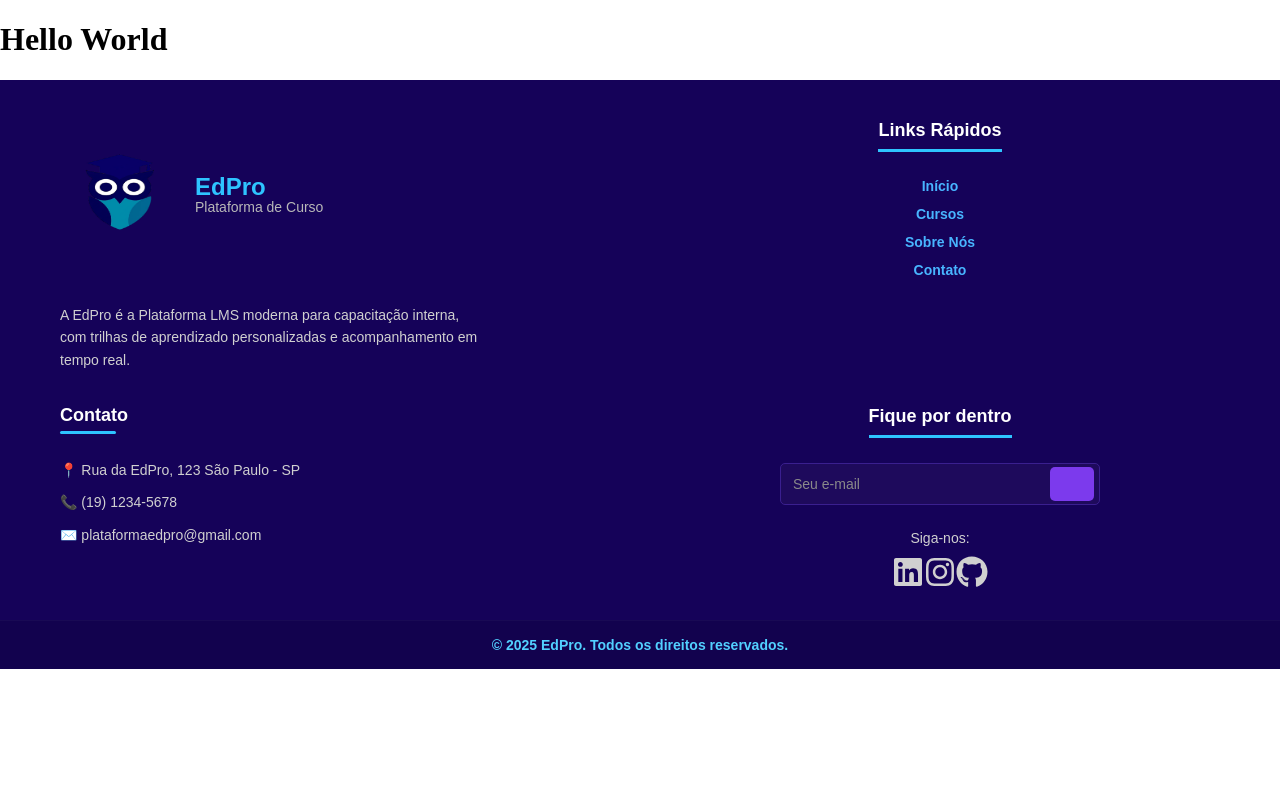
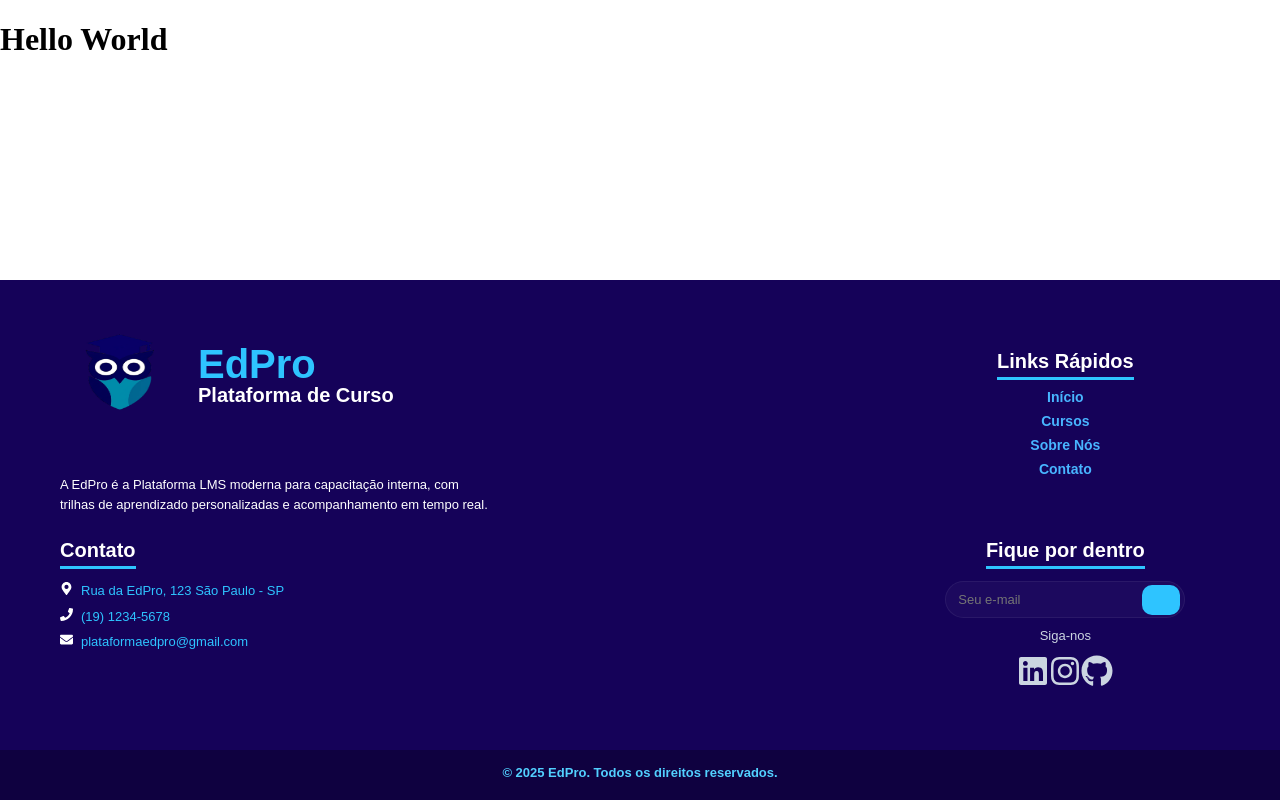
Before and after one commit to souzabweatriz/EdPro-FrontEnd, a Next.js app: page / in a window 1280 px wide. Built offline with nearby package versions, Linux system fonts and the light colour scheme.

Commit message:
feat: end of footer
We've enhanced the footer component with an improved structure, added contact icons, and reorganized the sections for greater clarity. We've updated the Footer.module.css file to a modern, fixed layout with refined spacing, typography, and color scheme.

```diff
--- a/src/app/components/Footer/Footer.jsx
+++ b/src/app/components/Footer/Footer.jsx
@@ -3,7 +3,14 @@ import styles from "./Footer.module.css";
 import Link from "next/link";
 import { useState } from "react";
 import Image from "next/image";
-import { FaLinkedin, FaInstagram, FaGithub } from "react-icons/fa";
+import {
+  FaLinkedin,
+  FaInstagram,
+  FaGithub,
+  FaMapMarkerAlt,
+  FaPhone,
+  FaEnvelope,
+} from "react-icons/fa";
 import { IconContext } from "react-icons";
 
 export default function Footer() {
@@ -37,17 +44,31 @@ export default function Footer() {
             real.
           </p>
           <div className={styles.sectionContact}>
-            <h4 className={styles.title}>Contato</h4>
+            <h4 className={styles.titleContact}>Contato</h4>
+            <div className={styles.contactLine}></div>
             <div className={styles.contactInfo}>
-              <p>📍 Rua da EdPro, 123 São Paulo - SP</p>
-              <p>📞 (19) 1234-5678</p>
-              <p>✉️ plataformaedpro@gmail.com</p>
+              <p>
+                <FaMapMarkerAlt
+                  style={{ marginRight: "8px", color: "#ffffff" }}
+                />
+                Rua da EdPro, 123 São Paulo - SP
+              </p>
+              <p>
+                <FaPhone style={{ marginRight: "8px", color: "#ffffff" }} />
+                (19) 1234-5678
+              </p>
+              <p>
+                <FaEnvelope style={{ marginRight: "8px", color: "#ffffff" }} />
+                plataformaedpro@gmail.com
+              </p>
             </div>
           </div>
         </div>
 
         <div className={styles.section}>
+          <div className={styles.contentt}>
             <h4 className={styles.title}>Links Rápidos</h4>
+            <div className={styles.linkline}></div>
             <ul className={styles.links}>
               <li>
                 <Link href="/">Início</Link>
@@ -62,10 +83,10 @@ export default function Footer() {
                 <Link href="/contato">Contato</Link>
               </li>
             </ul>
-        </div>
 
             <div className={styles.newsletter}>
-          <h4>Fique por dentro</h4>
+              <h4 className={styles.title}>Fique por dentro</h4>
+              <div className={styles.letterline}></div>
               <form onSubmit={handleSubmit} className={styles.emailForm}>
                 <input
                   type="email"
@@ -78,9 +99,11 @@ export default function Footer() {
               </form>
 
               <div className={styles.social}>
-            <p>Siga-nos:</p>
+                <p>Siga-nos</p>
                 <div className={styles.socialIcons}>
-              <IconContext.Provider value={{ className: "edpro-social__icon" }}>
+                  <IconContext.Provider
+                    value={{ className: "edpro-social__icon" }}
+                  >
                     <div className="icons">
                       <a
                         href="https://www.linkedin.com/search/results/all/?fetchDeterministicClustersOnly=true&heroEntityKey=urn%3Ali%3Aorganization%3A83329387&keywords=escola%20senai%20valinhos%20%7C%20senai%20s%C3%A3o%20paulo&origin=RICH_QUERY_TYPEAHEAD_HISTORY&position=0&searchId=3f1a2b1c-95a9-4862-abf7-b4263b1989b3&sid=J-X&spellCorrectionEnabled=true"
@@ -106,6 +129,8 @@ export default function Footer() {
               </div>
             </div>
           </div>
+        </div>
+      </div>
       <div className={styles.copyright}>
         <p>&copy; 2025 EdPro. Todos os direitos reservados.</p>
       </div>
--- a/src/app/components/Footer/Footer.module.css
+++ b/src/app/components/Footer/Footer.module.css
@@ -2,23 +2,28 @@
     background-color: #150259;
     color: #ffffff;
     font-family: Arial, Helvetica, sans-serif;
-    padding: 40px 0 0 0;
+    width: 100%;
+    height: 65%;
+    position: fixed;
+    bottom: 0;
+    left: 0;
+    z-index: 1000;
+    padding: 20px 0 0 0;
 }
 
 .content {
     max-width: 1200px;
     margin: 0 auto;
-    padding: 40px 24px 20px;
     display: grid;
-    grid-template-columns: 1.6fr 1fr 1fr;
-    gap: 40px;
+    grid-template-columns: 3.5fr 3fr 0.2fr;
     align-items: start;
+    padding: 0 20px;
 }
 
 .company {
     display: flex;
     flex-direction: column;
-    gap: 20px;
+    gap: 12px;
 }
 
 .logoSection {
@@ -37,15 +42,16 @@
 
 .logoSection p {
     margin: 0;
-    font-size: 14px;
-    color: #cbd5e1;
+    font-size: 20px;
+    font-weight: 800;
+    color: #ffffff;
 }
 
 .description {
-    font-size: 14px;
-    line-height: 1.6;
-    color: #d0d6ea;
-    max-width: 420px;
+    font-size: 13px;
+    line-height: 1.5;
+    color: #ffffff;
+    max-width: 430px;
 }
 
 .section,
@@ -53,45 +59,74 @@
 .newsletter {
     display: flex;
     flex-direction: column;
-    gap: 12px;
+    gap: 4px;
+}
+
+.section {
+    margin-top: 50px;
+    align-items: flex-end;
+    text-align: center;
+    display: flex;
+    flex-direction: column;
+    gap: 20px;
+    margin-left: 150px;
+}
+
+.titleContact {
+    font-size: 20px;
+    font-weight: 700;
+    margin: 0 0 4px 0;
+    color: #ffffff;
+    display: inline-block;
+    padding-bottom: 4px;
+    text-align: left;
+    border-bottom: 3px solid #2ec4ff;
+    width: fit-content;
 }
 
 .title {
-    font-size: 18px;
+    font-size: 20px;
     font-weight: 700;
-    margin: 0 0 12px 0;
+    margin: 0 0 4px 0;
     color: #ffffff;
     display: inline-block;
-    padding-bottom: 8px;
+    padding-bottom: 4px;
+    text-align: center;
     border-bottom: 3px solid #2ec4ff;
 }
 
 .contactInfo {
     display: flex;
     flex-direction: column;
-    gap: 10px;
+    gap: 6px;
 }
 
 .contactInfo p {
     margin: 0;
-    font-size: 14px;
-    color: #cbd5e1;
-    line-height: 1.6;
+    font-size: 13px;
+    color: #2ec4ff;
+    line-height: 1.5;
+}
+
+.icons {
+    color: #2ec4ff;
 }
 
 .links {
     list-style: none;
     padding: 0;
     margin: 0;
+    font-size: 20px;
     display: flex;
     flex-direction: column;
-    gap: 12px;
+    gap: 1px;
+    text-align: center;
 }
 
 .links li a {
     color: #48b5ff;
     text-decoration: none;
-    font-size: 16px;
+    font-size: 14px;
     font-weight: 600;
     transition: color 0.25s ease, transform 0.15s ease;
 }
@@ -101,48 +136,45 @@
     transform: translateX(3px);
 }
 
-.newsletter h4 {
-    font-size: 18px;
+.newsletter {
+    align-items: center;
+    text-align: center;
+    margin-top: 60px;
+}
+
+.title2 {
+    font-size: 16px;
     font-weight: 700;
-    margin: 0 0 8px 0;
+    margin: 0 0 6px 0;
 }
 
 .emailForm {
     display: block;
     position: relative;
     width: 100%;
-    max-width: 320px;
+    max-width: 280px;
+    margin-left: auto;
 }
 
 .emailForm input {
     width: 100%;
-    padding: 12px 54px 12px 14px;
-    /* espaço para botão à direita */
+    padding: 10px 50px 10px 12px;
     border: 1px solid rgba(255, 255, 255, 0.06);
     border-radius: 22px;
     background-color: rgba(255, 255, 255, 0.03);
     color: #dbeafe;
-    font-size: 14px;
+    font-size: 13px;
     outline: none;
     transition: box-shadow 0.18s ease, border-color 0.18s ease;
 }
 
-.emailForm input::placeholder {
-    color: #94a3b8;
-}
-
-.emailForm input:focus {
-    box-shadow: 0 0 0 4px rgba(46, 196, 255, 0.06);
-    border-color: rgba(46, 196, 255, 0.35);
-}
-
 .emailForm button {
     position: absolute;
-    right: 6px;
+    right: 5px;
     top: 50%;
     transform: translateY(-50%);
-    width: 44px;
-    height: 34px;
+    width: 38px;
+    height: 30px;
     padding: 0;
     border-radius: 10px;
     border: none;
@@ -160,24 +192,27 @@
 .social {
     display: flex;
     flex-direction: column;
-    gap: 10px;
-    margin-top: 8px;
+    gap: 12px;
+    margin-top: 6px;
+    align-items: center;
 }
 
 .social p {
     margin: 0;
-    font-size: 14px;
+    font-size: 13px;
     color: #cbd5e1;
+    text-align: center;
 }
 
 .socialIcons {
     display: flex;
     gap: 40px;
     align-items: center;
+    justify-content: center;
 }
 
 .socialIcons :global(.edpro-social__icon) {
-    font-size: 26px;
+    font-size: 32px;
     color: #cbd5e1;
     transition: transform 0.18s ease, color 0.18s ease;
 }
@@ -188,273 +223,22 @@
 }
 
 .copyright {
-    text-align: center;
-    margin-top: 28px;
-    padding: 16px 0;
-    background: rgba(0, 0, 0, 0.12);
-    border-top: 1px solid rgba(255, 255, 255, 0.03);
+    position: fixed;
+    bottom: 0;
+    left: 0;
+    width: 100%;
+    margin: 0;
+    height: 50px;
+    padding: 8px 0;
+    background-color: #0F0140;
+    z-index: 1001;
 }
 
 .copyright p {
     margin: 0;
-    font-size: 14px;
+    font-size: 13px;
     color: #52d0ff;
     font-weight: 600;
-}
-
-
-
-.content {
-    max-width: 1200px;
-    margin: 0 auto;
-    padding: 0 20px;
-    display: grid;
-    grid-template-columns: repeat(auto-fit, minmax(250px, 1fr));
-    gap: 40px;
-}
-
-.company {
-    display: flex;
-    flex-direction: column;
-    gap: 20px;
-}
-
-.logoSection {
-    display: flex;
-    align-items: center;
-    gap: 15px;
-}
-
-.logoSection h3 {
-    margin: 0;
-    font-size: 24px;
-    font-weight: bold;
-}
-
-.logoSection p {
-    margin: 0;
-    font-size: 14px;
-    color: #b8b8b8;
-}
-
-.description {
-    font-size: 14px;
-    line-height: 1.6;
-    color: #d0d0d0;
-}
-
-.section,
-.sectionContact,
-.newsletter {
-    display: flex;
-    flex-direction: column;
-    gap: 15px;
-}
-
-.title {
-    font-size: 18px;
-    font-weight: 600;
-    margin: 0 0 10px 0;
-    color: #ffffff;
-}
-
-/* underline menor especificamente para o título da seção de contato */
-.sectionContact .title {
-    /* remover border padrão e usar pseudo-elemento para controlar comprimento */
-    border-bottom: none;
-    display: inline-block;
-    position: relative;
-    padding-bottom: 8px;
-}
-
-.sectionContact .title::after {
-    content: "";
-    position: absolute;
-    left: 0;
-    transform: none;
-    bottom: 0;
-    width: 56px;
-    /* comprimento da linha */
-    height: 3px;
-    /* espessura da linha */
-    background: #2ec4ff;
-    border-radius: 2px;
-}
-
-.contactInfo {
-    display: flex;
-    flex-direction: column;
-    gap: 10px;
-}
-
-.contactInfo p {
-    margin: 0;
-    font-size: 14px;
-    color: #d0d0d0;
-    line-height: 1.6;
-}
-
-.links {
-    list-style: none;
-    padding: 0;
-    margin: 0;
-    display: flex;
-    flex-direction: column;
-    gap: 10px;
-}
-
-.links li a {
-    color: #d0d0d0;
-    text-decoration: none;
-    font-size: 14px;
-    transition: color 0.3s ease;
-}
-
-.links li a:hover {
-    color: #ffffff;
-    text-decoration: underline;
-}
-
-.newsletter h4 {
-    font-size: 18px;
-    font-weight: 600;
-    margin: 0 0 10px 0;
-}
-
-.newsletter h4 {
-    display: inline-block;
-    padding-bottom: 8px;
-    border-bottom: 3px solid #2ec4ff;
-}
-
-.emailForm {
-    display: flex;
-    gap: 10px;
-    flex-direction: column;
-}
-
-.emailForm input {
-    padding: 12px;
-    border: 1px solid #3a1f8f;
-    border-radius: 5px;
-    background-color: #1e0a5c;
-    color: #ffffff;
-    font-size: 14px;
-    outline: none;
-    transition: border-color 0.3s ease;
-}
-
-.emailForm input::placeholder {
-    color: #8a8a8a;
-}
-
-.emailForm input:focus {
-    border-color: #5a3fb8;
-}
-
-.emailForm button {
-    padding: 12px 20px;
-    background-color: #7c3aed;
-    color: #ffffff;
-    border: none;
-    border-radius: 5px;
-    font-size: 14px;
-    font-weight: 600;
-    cursor: pointer;
-    transition: background-color 0.3s ease;
-}
-
-.emailForm button:hover {
-    background-color: #6d28d9;
-}
-
-.social {
-    display: flex;
-    flex-direction: column;
-    gap: 10px;
-    margin-top: 10px;
-}
-
-.social p {
-    margin: 0;
-    font-size: 14px;
-    color: #d0d0d0;
-}
-
-.socialIcons {
-    display: flex !important;
-    flex-direction: row !important;
-    gap: 20px !important;
-    align-items: center !important;
-    justify-content: center !important;
-}
-
-.socialIcons .icons {
-    display: flex !important;
-    flex-direction: row !important;
-    gap: 40px !important;
-    align-items: center;
-    justify-content: center;
-}
-
-.socialIcons a,
-.socialIcons .icons a {
-    display: inline-flex !important;
-    align-items: center;
-    justify-content: center;
-}
-
-.socialIcons :global(.edpro-social__icon) {
-    font-size: 32px;
-    color: #d0d0d0;
-    transition: color 0.3s ease, transform 0.2s ease;
-    cursor: pointer;
-}
-
-.socialIcons a {
-    display: flex;
-    align-items: center;
-    justify-content: center;
-}
-
-.socialIcons a:hover :global(.edpro-social__icon) {
-    color: #ffffff;
-    transform: scale(1.15);
-}
-
-.section {
-    grid-column: 2;
-    grid-row: 1;
-    align-items: center;
+    line-height: 2.3;
     text-align: center;
 }
-
-.newsletter {
-    grid-column: 2;
-    grid-row: 2;
-    align-items: center;
-    text-align: center;
-    margin-top: -180px;
-}
-
-.social {
-    grid-column: 2;
-    grid-row: 3;
-    align-items: center;
-    text-align: center;
-}
-
-.links {
-    align-items: center;
-    display: flex;
-    flex-direction: column;
-}
-
-.links li a {
-    color: #48b5ff;
-}
-
-.emailForm {
-    margin: 0 auto;
-    max-width: 320px;
-}
--- a/src/app/globals.css
+++ b/src/app/globals.css
@@ -1,4 +1,3 @@
-
 * {
   box-sizing: border-box;
 }
```
Also changed, not shown: 1 other file (tests, documents, lock files or other folders). Lines whose indentation alone changed are shown as unchanged.
